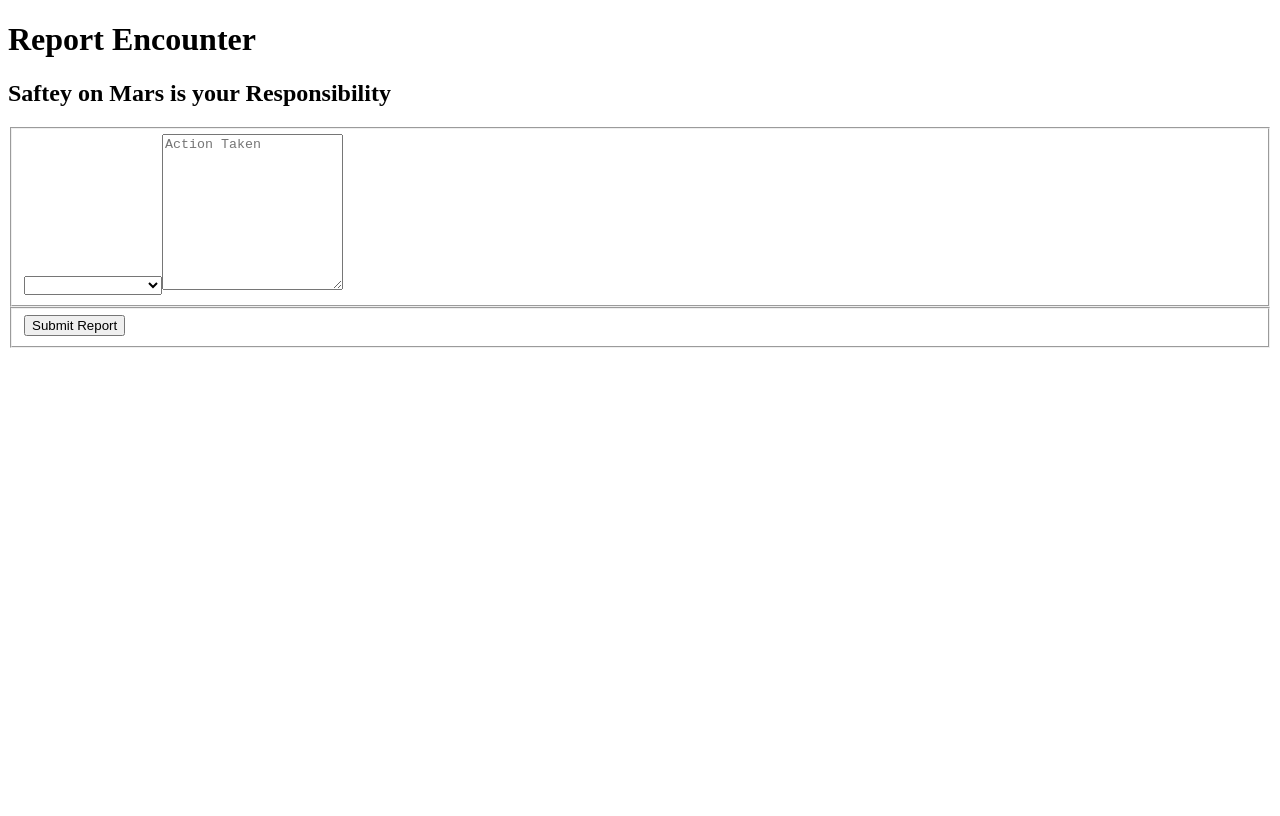
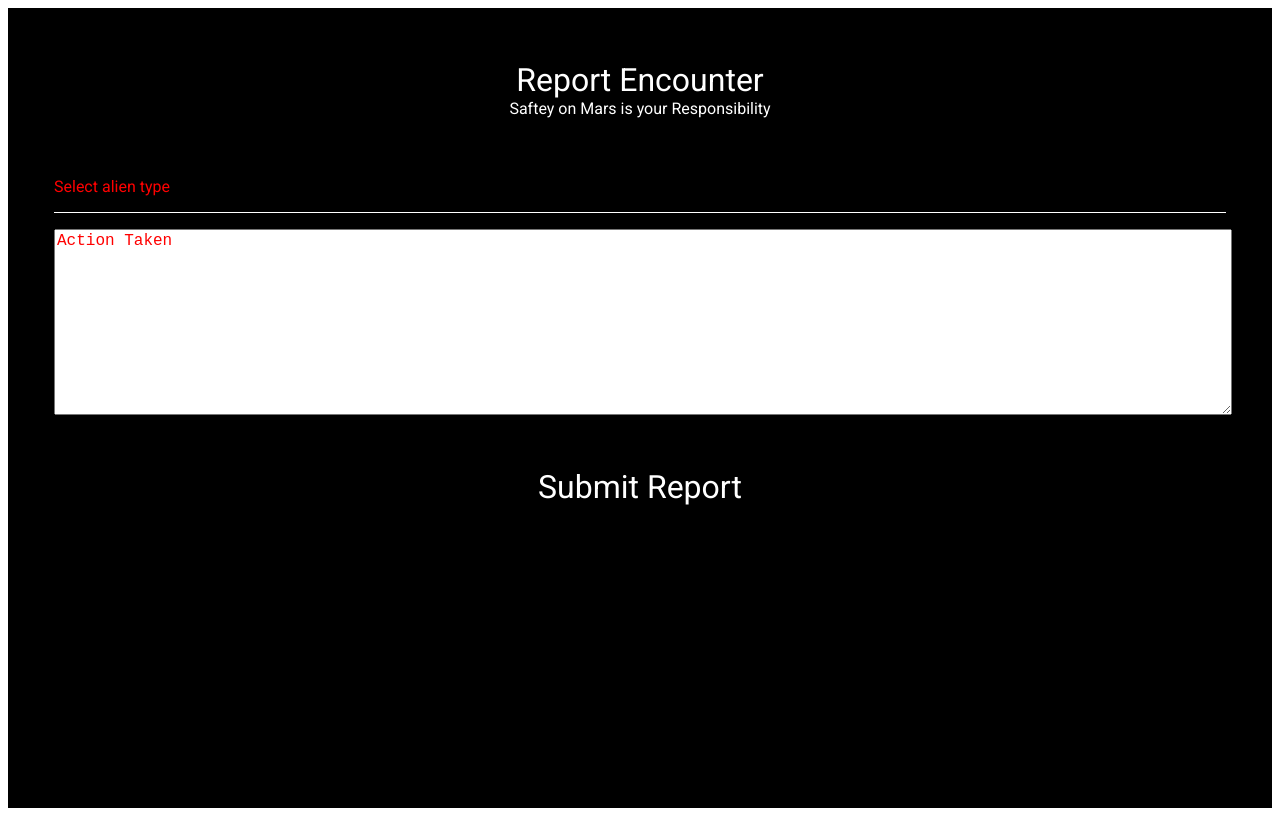
Before and after one commit to HaninMustafa/Mars-Colony-App, an Angular app: page /report in a window 1280 px wide. Built offline with nearby package versions, Linux system fonts and the light colour scheme; no server answers.

Commit message:
styling the report page

```diff
--- a/src/app/app.component.html
+++ b/src/app/app.component.html
@@ -1,5 +1,5 @@
 <head>
-
+   <link href='https://fonts.googleapis.com/css?family=Roboto' rel='stylesheet' type='text/css'>
 </head>
 
 <div class="app-container">
--- a/src/app/report/report.component.html
+++ b/src/app/report/report.component.html
@@ -1,17 +1,17 @@
 
 
 <div class="report-page">
-    <h1>Report Encounter</h1>
-    <h2>Saftey on Mars is your Responsibility</h2>
+    <h1>Report Encounter
+    <span>Saftey on Mars is your Responsibility</span></h1>
 
-    <form [formGroup]="reportForm" (ngSubmit)="onSubmit($event)">
+    <form class="report-form" [formGroup]="reportForm" (ngSubmit)="onSubmit($event)">
        <fieldset>
-        <select formControlName="atype">
-         <option [value]="NO_TYPE_SELECTED">--Select alien type--</option>
+        <select class="option-report" formControlName="atype">
+         <option [value]="NO_ALIEN_SELECTED">Select alien type</option>
          <option *ngFor ="let alien of aliensList" [value]="alien.type">{{alien.type}}</option>
        </select>
 
-        <textarea placeholder="Action Taken" rows="10" formControlName="action"></textarea>
+        <textarea class="textarea-report" placeholder="Action Taken" rows="10" formControlName="action" required></textarea>
        </fieldset>
 
        <fieldset>
--- a/src/app/report/report.component.scss
+++ b/src/app/report/report.component.scss
@@ -0,0 +1,68 @@
+.report-page {
+font-family: "Roboto", sans-serif;
+background: black;
+color: white;
+height: 100vh;
+display:flex;
+flex-direction: column;
+h1 {
+font-weight: 100;
+text-align: center;
+padding: 2rem 1rem;
+}}
+
+
+.report-page span{
+display: block;
+font-size: 1rem;
+}
+
+.report-form {
+    display: flex;
+    flex-direction: column;
+    padding: 0 2rem;
+    border:0;
+    justify-content: space-between;
+}
+.option-report {
+    display: flex;
+    flex-direction: column;
+    color: red;
+    background: black;
+    outline: none;
+    -webkit-appearance:none;
+    border: 0;
+    border-radius: 0;
+    border-bottom: 1px solid #fff;
+    padding-bottom: 1rem;
+    font-size: 1rem;
+    font-family: "Roboto", sans-serif;
+
+
+}
+fieldset {
+    border: 0;
+}
+select, textarea, button {
+    width: 100%;
+}
+.textarea-report {
+    color: black;
+    margin-top: 1rem;
+    font-size: 1rem;
+}
+.textarea-report::-webkit-input-placeholder {
+  color: red;
+      font-size: 1rem;
+
+}
+
+.button {
+    border: none;
+    background: black;
+    color: white;
+    font-size: 2rem;
+    font-family: "Roboto", sans-serif;
+    font-weight: 100;
+margin-top: 2rem;
+}
--- a/src/app/report/report.component.ts
+++ b/src/app/report/report.component.ts
@@ -28,11 +28,8 @@ NO_ALIEN_SELECTED = '(none)';
 
 aliensService.getAliens().subscribe((aliens)=> {
   this.aliensList = aliens;
-  console.log();
-}, (err) => {
-  console.log(err);
-});
-}
+} )
+  }
 
   ngOnInit() {
     this.reportForm=new FormGroup({
@@ -59,7 +56,6 @@ onSubmit(event){
 
   .subscribe((enc) => {
     this.router.navigate(['/encounters']);
-console.log('got encounter: ', enc) ;
     });
    }
 }
--- a/src/app/welcome/welcome.component.html
+++ b/src/app/welcome/welcome.component.html
@@ -1,6 +1,6 @@
 <section class="welcome-page">
 <div class="welcome-header">
-    <h1> Neptune Colony 1 </h1>
+    <h1> Mars Colony 1 </h1>
 </div>
 <div>
     <a [routerLink] = "['/register']">
```
